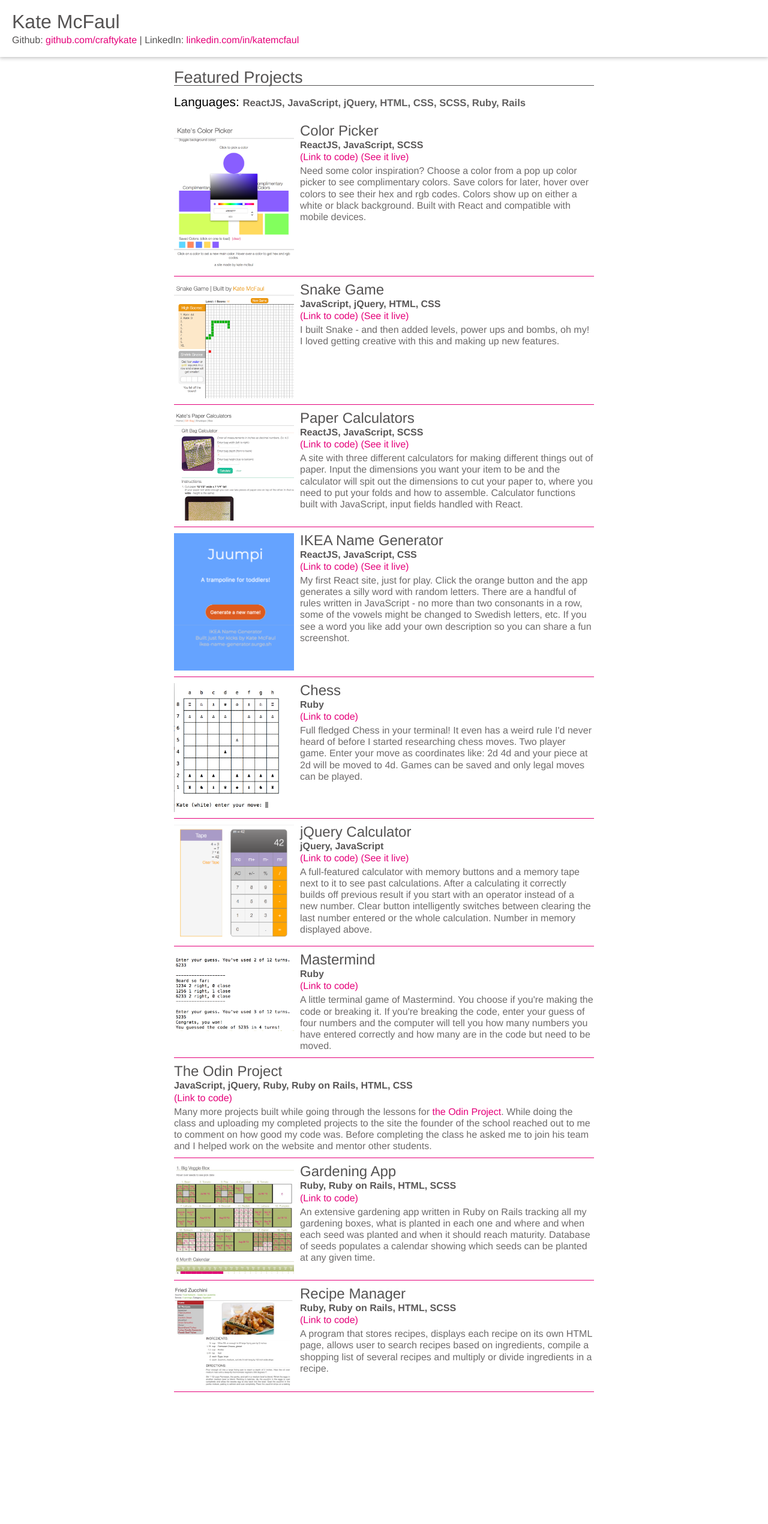
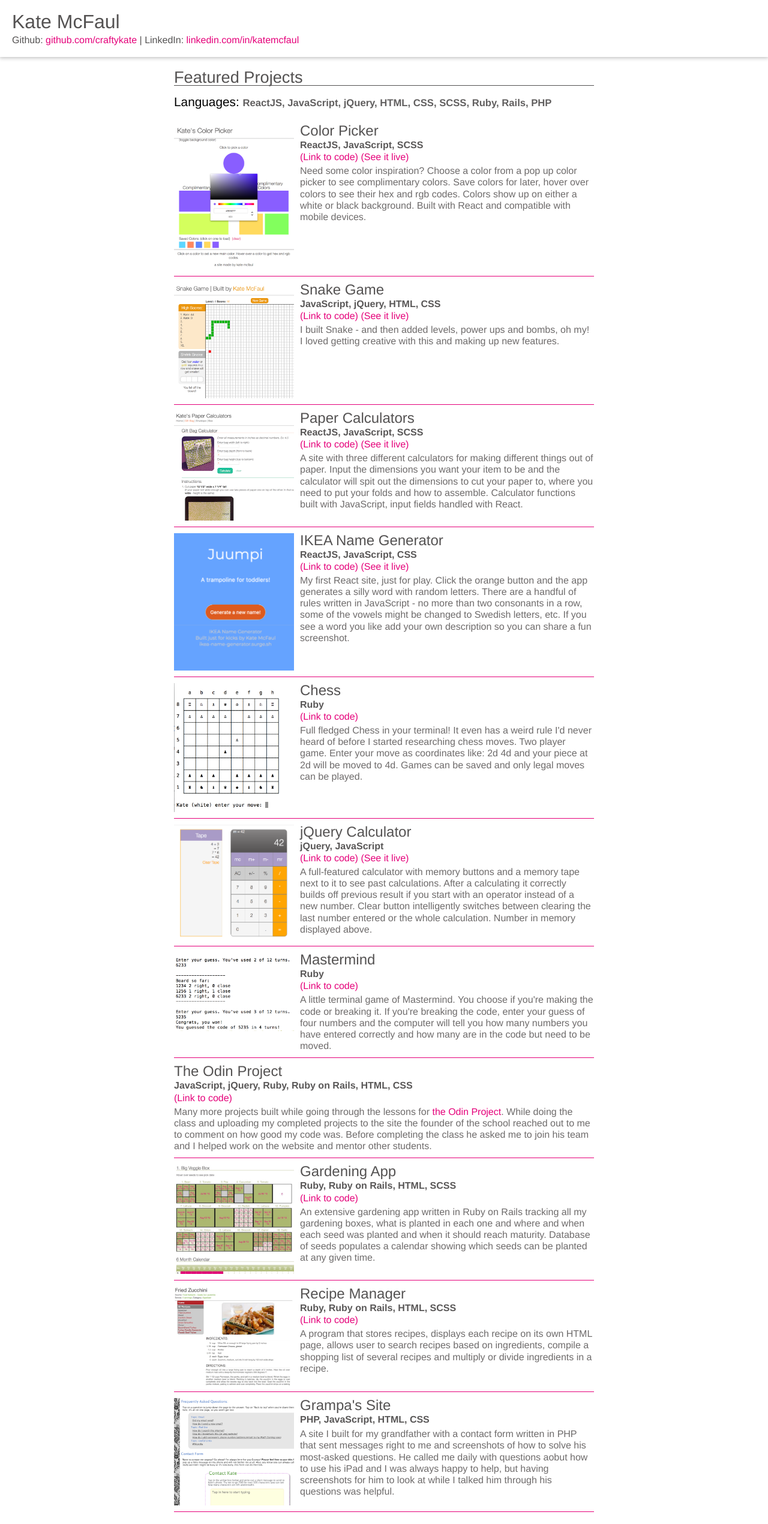
Before and after one commit to craftykate/katemcfaul, a React (Create React App) app: page / in a window 1280 px wide. Shown: the whole page at 60% size. Before the commit the page ends 2341 px from the top, so only its background shows below. Built offline with nearby package versions, Linux system fonts and the light colour scheme.

Commit message:
add project

```diff
--- a/src/Components/FavoriteProjects/FavoriteProjects.js
+++ b/src/Components/FavoriteProjects/FavoriteProjects.js
@@ -11,11 +11,12 @@ import chess from './images/chess.jpg';
 import calculator from './images/calculator.jpg';
 import garden from './images/garden.jpg';
 import recipes from './images/recipes.jpg';
+import grampa from './images/grampa.jpg'
 
 const favoriteProjects = () => (
   <div className="favoriteProjects">
     <h2>Featured Projects</h2>
-    <p className="languagesUsed">Languages: <span>ReactJS, JavaScript, jQuery, HTML, CSS, SCSS, Ruby, Rails</span></p>
+    <p className="languagesUsed">Languages: <span>ReactJS, JavaScript, jQuery, HTML, CSS, SCSS, Ruby, Rails, PHP</span></p>
     <Project
       name="Color Picker"
       image={color}
@@ -80,6 +81,11 @@ const favoriteProjects = () => (
       codeLink="https://github.com/craftykate/kates-recipes"
       languages="Ruby, Ruby on Rails, HTML, SCSS"
       description={<p>A program that stores recipes, displays each recipe on its own HTML page, allows user to search recipes based on ingredients, compile a shopping list of several recipes and multiply or divide ingredients in a recipe.</p>}/>
+    <Project
+      name="Grampa's Site"
+      image={grampa}
+      languages="PHP, JavaScript, HTML, CSS"
+      description={<p>A site I built for my grandfather with a contact form written in PHP that sent messages right to me and screenshots of how to solve his most-asked questions. He called me daily with questions aobut how to use his iPad and I was always happy to help, but having screenshots for him to look at while I talked him through his questions was helpful. </p>}/>
   </div>
 );
 
```
Also changed, not shown: src/Components/FavoriteProjects/images/grampa.jpg (added).
